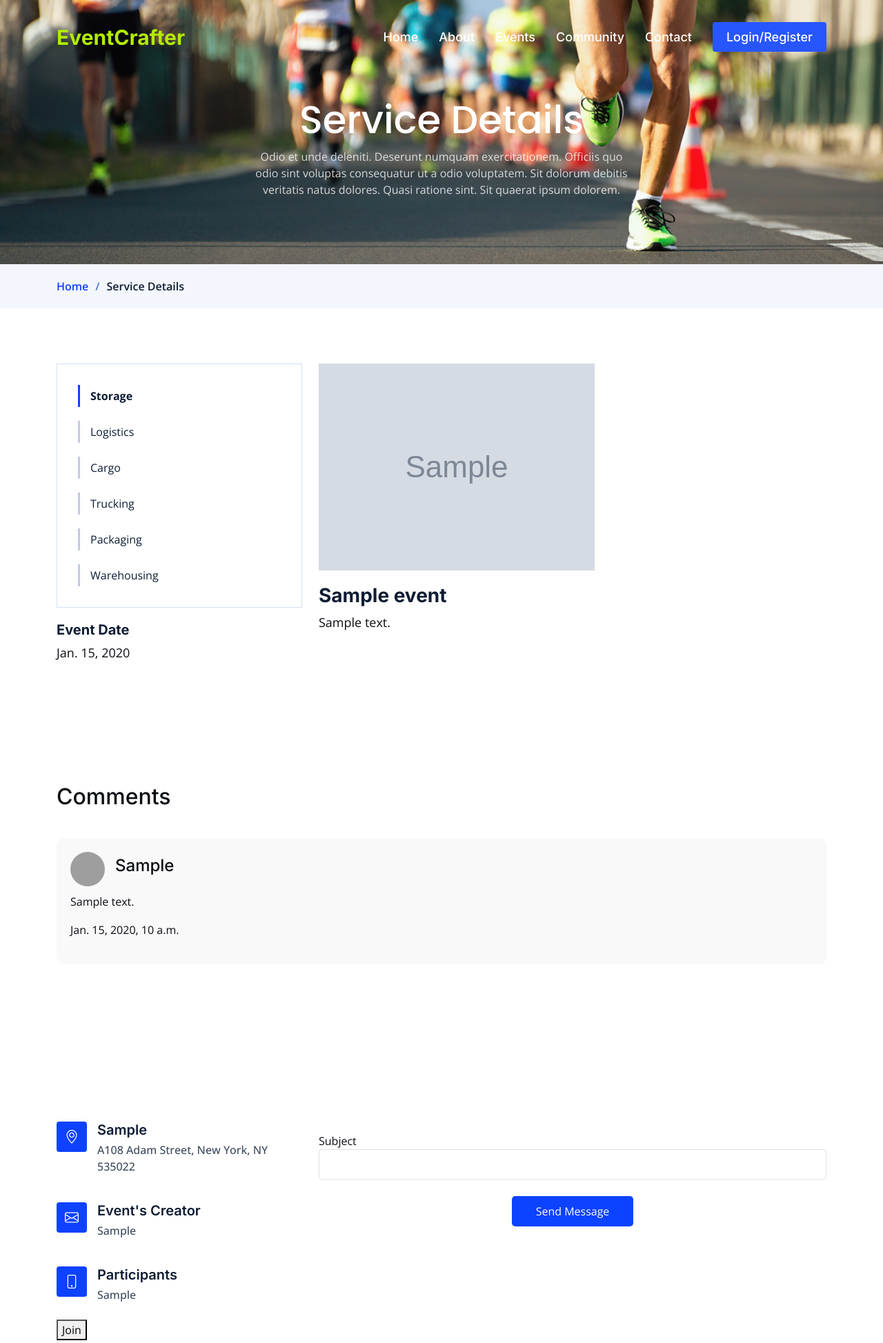
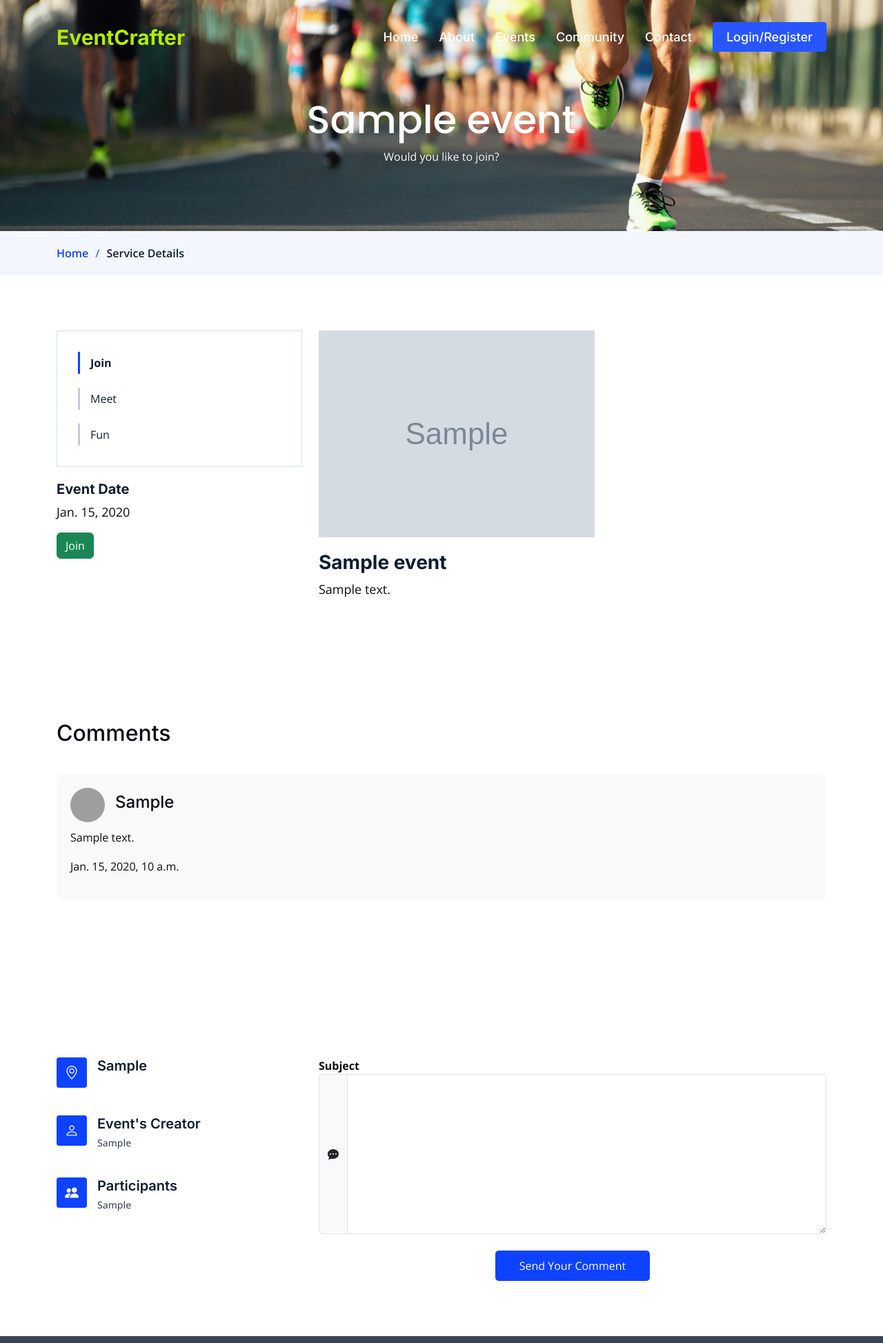
Before and after one commit to yunusolcar/eventcrafter, a Django app: a page that uses eventcrafter/event/templates/event/event-detail.html in a window 1280 px wide. Shown: the top 1947 px of the page at 69% size. Run offline with Django 5.2, Linux system fonts and the light colour scheme; tables that the repository leaves empty hold one stand-in row (values such as "Sample post"); grey boxes marked "Sample" are stand-in pictures; some libraries are stand-ins or nearby versions; grey boxes are pictures that could not be loaded.

Commit message:
feat: ui update - event interface design

```diff
--- a/eventcrafter/event/forms.py
+++ b/eventcrafter/event/forms.py
@@ -25,5 +25,5 @@ class CreateCommentForm(forms.ModelForm):
         fields = ['text']
 
         widgets = {
-            'text': widgets.TextInput(attrs={'class': 'form-control'}),
+            'text': widgets.Textarea(attrs={'class': 'form-control', }),
         }
--- a/eventcrafter/event/static/event/css/main.css
+++ b/eventcrafter/event/static/event/css/main.css
@@ -1527,7 +1527,7 @@ section {
 .contact .info-item p {
   padding: 0;
   margin-bottom: 0;
-  font-size: 16px;
+  font-size: 14px;
   font-weight: 500;
   color: rgba(14, 29, 52, 0.8);
 }
--- a/eventcrafter/event/templates/event/event-detail.html
+++ b/eventcrafter/event/templates/event/event-detail.html
@@ -30,6 +30,7 @@
     {% endblock %}
 </head>
 
+
 <body>
 {% include 'partials/_header.html' %}
 
@@ -43,10 +44,8 @@
             <div class="container position-relative">
                 <div class="row d-flex justify-content-center">
                     <div class="col-lg-6 text-center">
-                        <h2>Service Details</h2>
-                        <p>Odio et unde deleniti. Deserunt numquam exercitationem. Officiis quo odio sint voluptas
-                            consequatur ut a odio voluptatem. Sit dolorum debitis veritatis natus dolores. Quasi ratione
-                            sint. Sit quaerat ipsum dolorem.</p>
+                        <h2>{{ event.name }}</h2>
+                        <p><a href="#desc" class="link-light">Would you like to join?</a></p>
                     </div>
                 </div>
             </div>
@@ -69,20 +68,34 @@
 
                 <div class="col-lg-4">
                     <div class="services-list">
-                        <a href="#" class="active">Storage</a>
-                        <a href="#">Logistics</a>
-                        <a href="#">Cargo</a>
-                        <a href="#">Trucking</a>
-                        <a href="#">Packaging</a>
-                        <a href="#">Warehousing</a>
+                        <a href="#" class="active">Join</a>
+                        <a href="#">Meet</a>
+                        <a href="#frm">Fun</a>
                     </div>
 
                     <h4>Event Date</h4>
                     <p>{{ event.event_date }}</p>
+
+                    <form method="POST" id="frm">
+                        {% csrf_token %}
+                        {% if user in event.participants.all %}
+                        <button type="submit" class="btn btn-danger"
+                                formaction="{% url 'leaved_events' slug=event.slug %}">Leave
+                        </button>
+                        {% else %}
+                        <button type="submit" class="btn btn-success"
+                                formaction="{% url 'joined_events' slug=event.slug %}">Join
+                        </button>
+                        {% endif %}
+                    </form>
                 </div>
 
-                <div class="col-lg-8">
+                <div class="col-lg-8" id="desc">
+                    {% if event.image %}
                     <img src="{{ event.image.url }}" alt="" class="img-fluid services-img">
+                    {% else %}
+                    <div style="background-color: white; width: 100%; height: 200px;"></div>
+                    {% endif %}
                     <h3>{{ event.name }}</h3>
                     <!--  <p>Lorem ipsum dolor sit amet.</p>
                           <ul>
@@ -130,18 +143,16 @@
     <section id="contact" class="contact">
         <div class="container">
             <div class="row gy-4 mt-4">
-
                 <div class="col-lg-4">
                     <div class="info-item d-flex">
                         <i class="bi bi-geo-alt flex-shrink-0"></i>
                         <div>
                             <h4>{{ event.location }}</h4>
-                            <p>A108 Adam Street, New York, NY 535022</p>
                         </div>
                     </div><!-- End Info Item -->
 
                     <div class="info-item d-flex">
-                        <i class="bi bi-envelope flex-shrink-0"></i>
+                        <i class="bi bi-person bi-lg"></i>
                         <div>
                             <h4>Event's Creator</h4>
                             <p>{{ event.creator|title }}</p>
@@ -149,14 +160,16 @@
                     </div><!-- End Info Item -->
 
                     <div class="info-item d-flex">
-                        <i class="bi bi-phone flex-shrink-0"></i>
+                        <i class="bi bi-people-fill flex-shrink-0"></i>
                         <div>
                             <h4>Participants</h4>
-                            {% if event.participants.all %}
-                            {% for participant in event.participants.all %}
-                            <p>{{ participant.username|title }}</p>
-                            {% endfor %}
-                            {% endif %}
+                            <div class="participants-list">
+                                {% if event.participants.all %}
+                                {% for participant in event.participants.all|slice:":2" %}
+                                <p>{{ participant.username|title }}</p>
+                                {% endfor %}
+                                {% endif %}
+                            </div>
                         </div>
                     </div><!-- End Info Item -->
                 </div>
@@ -164,9 +177,13 @@
                 <div class="col-lg-8">
                     <form action="{% url 'event-detail' event.slug %}" method="POST" class="php-email-form">
                         {% csrf_token %}
-                        <div class="form-group mt-3">
-                            <label for="text">Subject</label>
-                            {{ form.text }}
+                        <div class="form-group">
+                            <label for="text" class="fw-bold">Subject</label>
+                            <div class="input-group">
+                                <span class="input-group-text" id="subject-addon"><i
+                                        class="bi bi-chat-dots-fill"></i></span>
+                                {{ form.text }}
+                            </div>
                         </div>
                         <div class="my-3">
                             <div class="loading">Loading</div>
@@ -174,21 +191,14 @@
                             <div class="sent-message">Your message has been sent. Thank you!</div>
                         </div>
                         <div class="text-center">
-                            <button type="submit">Send Message</button>
+                            <button type="submit" class="btn btn-primary">Send Your Comment</button>
                         </div>
                     </form>
                 </div><!-- End Comment Form -->
-                <form method="POST">
-                    {% csrf_token %}
-                    {% if user in event.participants.all %}
-                    <button type="submit" formaction="{% url 'leaved_events' slug=event.slug %}">Leave</button>
-                    {% else %}
-                    <button type="submit" formaction="{% url 'joined_events' slug=event.slug %}">Join</button>
-                    {% endif %}
-                </form>
             </div>
         </div>
     </section>
+
 
 </main><!-- End #main -->
 
```
Also changed, not shown: eventcrafter/event/templates/event/events.html (+6 -45 lines), eventcrafter/event/templates/event/index.html (+6 -3 lines).
